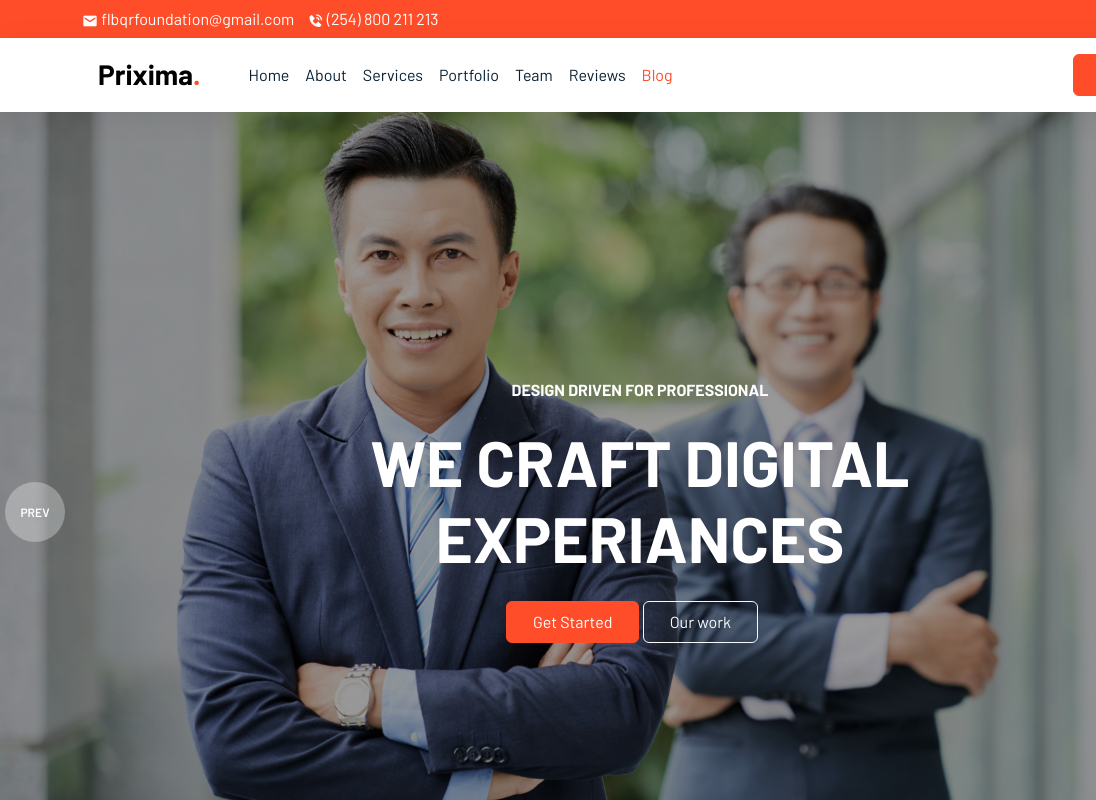
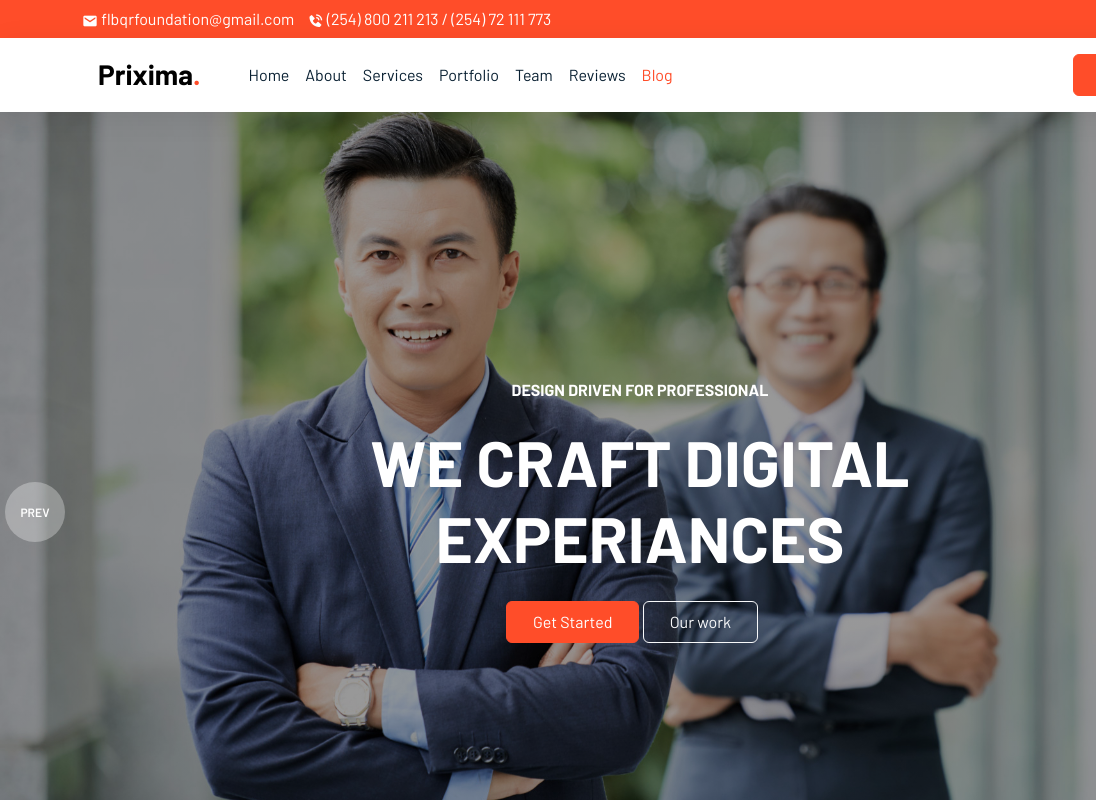
Before and after one commit to ScottShakaMwangi/FLBQRWEBSITE, a plain HTML site: page index.html in a window 1280 px wide. Shown: the top 800 px of the page, 0-1096 px from the left. Drawn offline with nearby package versions, Linux system fonts and the light colour scheme.

Commit message:
added response number

```diff
--- a/index.html
+++ b/index.html
@@ -25,7 +25,7 @@
             <div class="row justify-content-between">
                 <div class="col-auto">
                     <p> <i class='bx bxs-envelope'></i> flbqrfoundation@gmail.com</p>
-                    <p> <i class='bx bxs-phone-call'></i> (254) 800 211 213</p>
+                    <p> <i class='bx bxs-phone-call'></i> (254) 800 211 213 / (254) 72 111 773</p>
                 </div>
                 <div class="col-auto social-icons">
                     <a href="#"><i class='bx bxl-facebook'></i></a>
```
